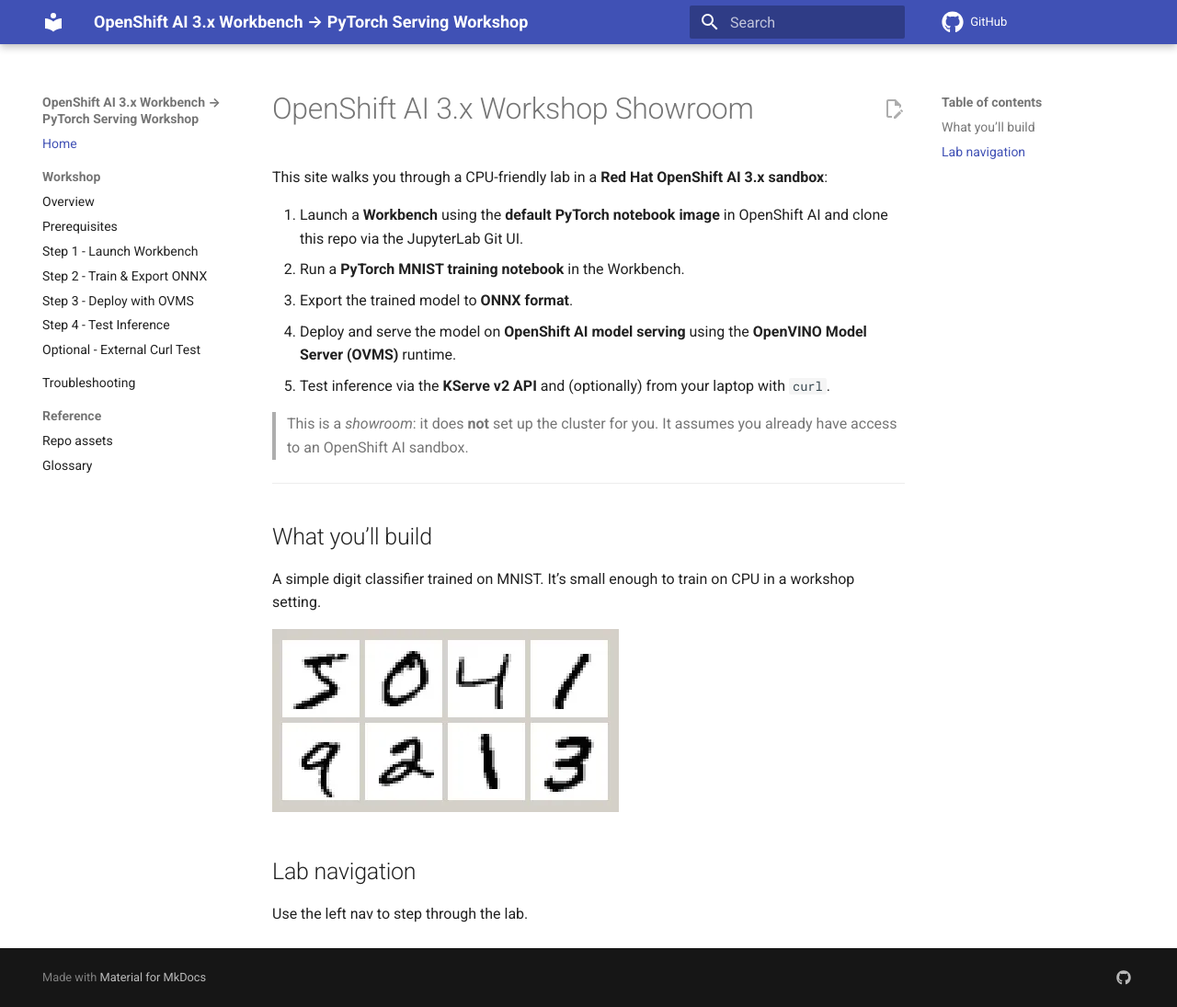
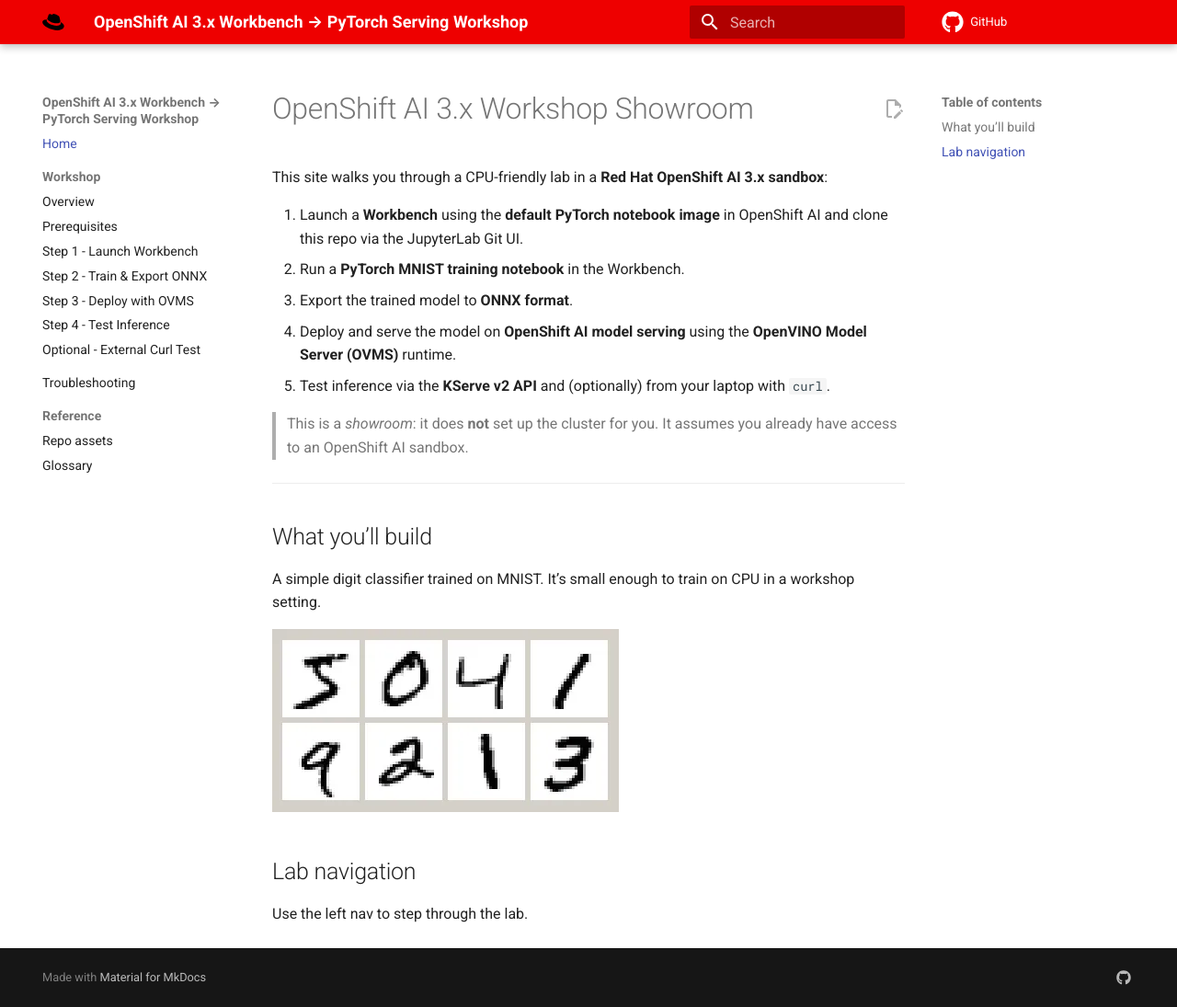
Before and after one commit to rh-aiservices-bu/hello-world-NN, an MkDocs documentation site: the page built from docs/index.md, in a window 1280 px wide and 1095 px high. Shown: the whole window at 92% size. Built offline with MkDocs 1.6.1 and Material for MkDocs 9.7.7, drawn with Linux system fonts in a browser that asks for light colours; comment, search, counter and statistics services are not loaded.

Commit message:
update styling and logo

```diff
--- /dev/null
+++ b/docs/stylesheets/custom.css
@@ -0,0 +1,8 @@
+/* Red Hat branding */
+.md-header {
+  background-color: #ee0000 !important;
+}
+
+.md-tabs {
+  background-color: #ee0000 !important;
+}
--- a/mkdocs.yml
+++ b/mkdocs.yml
@@ -6,6 +6,7 @@ edit_uri: edit/main/docs/
 
 theme:
   name: material
+  logo: assets/redhat.svg
   features:
     - navigation.sections
     - navigation.instant
@@ -45,3 +46,6 @@ extra:
   social:
     - icon: fontawesome/brands/github
       link: https://github.com/<GITHUB_ORG>/<REPO_NAME>
+
+extra_css:
+  - stylesheets/custom.css
```
Also changed, not shown: docs/assets/redhat.svg (added).
